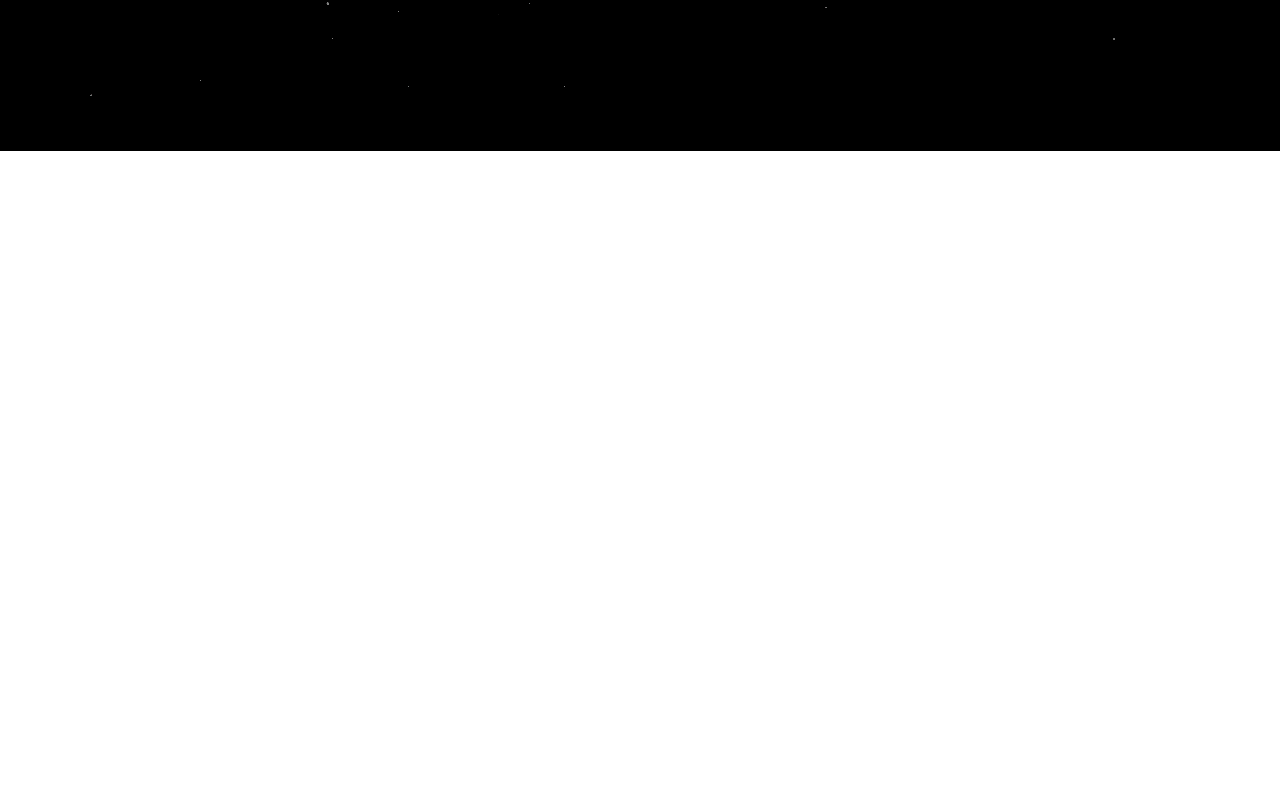
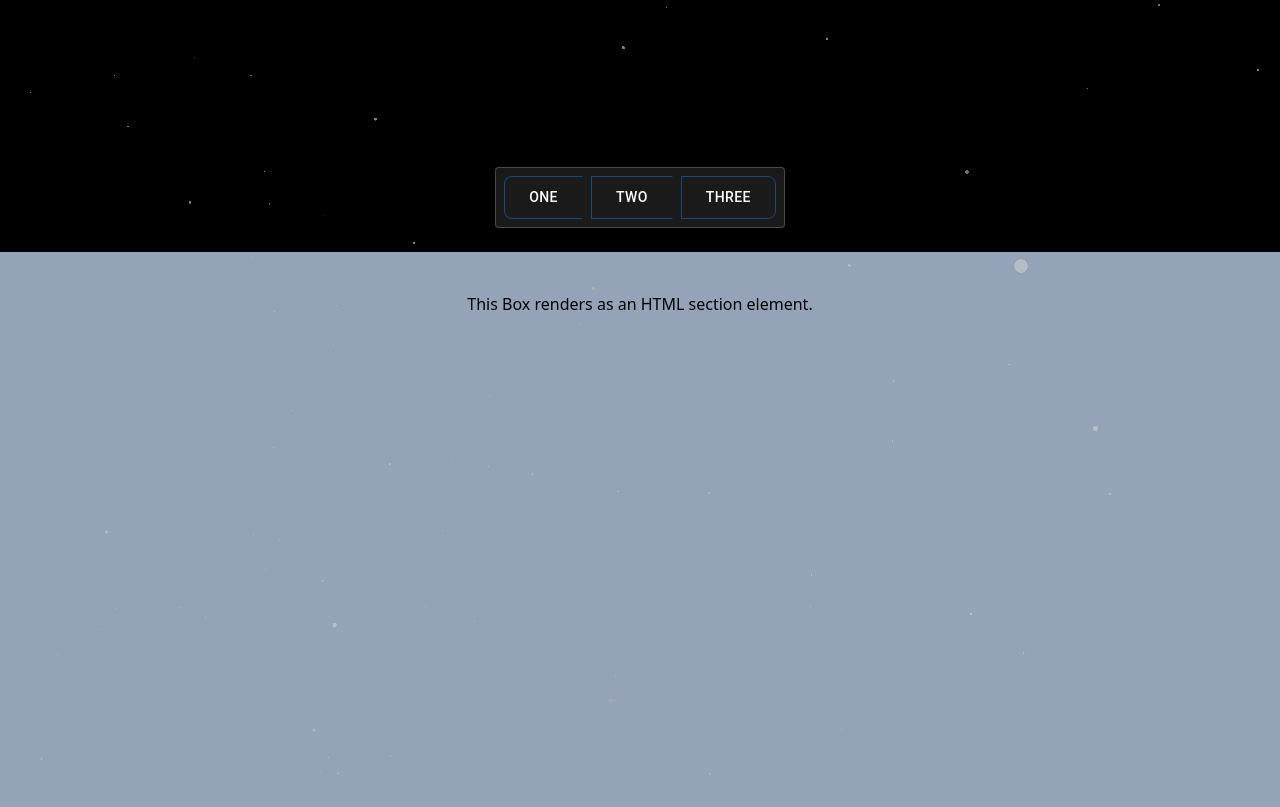
Before and after one commit to Aditya4348/MyPortofolioV1, a React (Vite) app: page / in a window 1280 px wide. Shown: the part 1313-2120 px from the top of the page. Before the commit the page ends 1464 px from the top, so only its background shows below. Built offline with nearby package versions, Linux system fonts and the light colour scheme.

Commit message:
mid portofolio Section

```diff
--- a/package.json
+++ b/package.json
@@ -10,6 +10,9 @@
     "preview": "vite preview"
   },
   "dependencies": {
+    "@emotion/react": "^11.14.0",
+    "@emotion/styled": "^11.14.0",
+    "@mui/material": "^7.1.0",
     "lucide-react": "^0.507.0",
     "ogl": "^1.0.11",
     "react": "^19.0.0",
--- a/src/component/aboutMe.jsx
+++ b/src/component/Page/aboutMe.jsx
@@ -1,7 +1,7 @@
 import { useState } from "react";
-import QuoteCard from "./quotesCompo/quotes.jsx";
-import content from "./content/content.jsx";
-import Particles from "./reactBits/Particles/particleMain.jsx";
+import QuoteCard from "../quotesCompo/quotes.jsx";
+import content from "../content/content.jsx";
+import Particles from "../reactBits/Particles/particleMain.jsx";
 
 
 const Button = ({ children, path }) => {
--- a/src/component/navbar.jsx
+++ b/src/component/Page/navbar.jsx
@@ -1,5 +1,5 @@
 import { useState } from "react";
-import content from "./content/content.jsx";
+import content from "../content/content.jsx";
 
 const MenuItem = ({className}) => {
     return (
--- /dev/null
+++ b/src/component/Page/portofolio.jsx
@@ -0,0 +1,18 @@
+import VariantButtonGroup from '../Temp/button.jsx';
+import Box from '@mui/material/Box';
+import Particles from '../reactBits/Particles/particleMain.jsx';
+import '../../style/index.css';
+
+const portofolio = () => {
+    return (
+        <div className="container mx-auto flex flex-col items-center justify-start gap-6 h-screen py-10">
+            <Particles Top="200"/>
+            <VariantButtonGroup />
+            <Box component="section" sx={{}} className="BoxPortofolio">
+                This Box renders as an HTML section element.
+            </Box>
+        </div>
+    )
+}
+
+export default portofolio;
--- /dev/null
+++ b/src/component/Temp/button.jsx
@@ -0,0 +1,15 @@
+import Button from '@mui/material/Button';
+import ButtonGroup from '@mui/material/ButtonGroup';
+import Box from '@mui/material/Box';
+
+export default function VariantButtonGroup() {
+    return (
+        <Box className="button-group-container">
+            <ButtonGroup variant="outlined" aria-label="Basic button group" className="button-group">
+                <Button>One</Button>
+                <Button>Two</Button>
+                <Button>Three</Button>
+            </ButtonGroup>
+        </Box>
+    );
+}
--- a/src/homepage.jsx
+++ b/src/homepage.jsx
@@ -1,7 +1,8 @@
-import Navbar from "./component/navbar.jsx";
-import Hero from "./component/hero.jsx";
-import AboutMe from "./component/aboutMe.jsx";
-import Footer from "./component/footer.jsx";
+import Navbar from "./component/Page/navbar.jsx";
+import Hero from "./component/Page/hero.jsx";
+import AboutMe from "./component/Page/aboutMe.jsx";
+import Footer from "./component/Page/footer.jsx";
+import Portofolio from "./component/Page/portofolio.jsx";
 
 
 
@@ -13,6 +14,7 @@ export default function Homepage({ className }) {
             <Navbar/>
             <Hero/>
             <AboutMe/>
+            <Portofolio/>
             <Footer />
         </div>
     )
--- a/src/style/index.css
+++ b/src/style/index.css
@@ -23,3 +23,31 @@
         @apply inline-flex items-center px-6 py-3 text-sm border border-white font-medium text-white bg-gray-600 rounded-full hover:bg-gray-700 focus:ring-4 focus:ring-gray-300 transition-all duration-200 ease-in-out relative z-10 cursor-pointer;
     }
 }
+
+@layer components {
+ .BoxPortofolio {
+    @apply container mx-auto flex flex-col items-center bg-slate-400 justify-start h-screen py-10;
+ }
+}
+
+@layer components {
+    .button-group-container {
+        @apply flex flex-col items-center space-y-4;
+    }
+
+    .button-group {
+        @apply flex items-center justify-center space-x-2 p-2 rounded-xl bg-white/10 backdrop-blur-md border border-white/20 shadow-lg;
+    }
+
+    .button-group .MuiButton-root {
+        @apply text-white font-medium px-6 py-2 rounded-lg transition-all duration-300 ease-in-out;
+    }
+
+    .button-group .MuiButton-root:hover {
+        @apply bg-white/20 transform -translate-y-0.5 shadow-md;
+    }
+
+    .button-group .MuiButton-root:active {
+        @apply transform translate-y-0;
+    }
+}
```
Also changed, not shown: src/component/Page/hero.jsx (renamed from src/component/hero.jsx, +6 -6 lines), src/component/Page/footer.jsx (renamed from src/component/footer.jsx), 1 other file (tests, documents, lock files or other folders).
